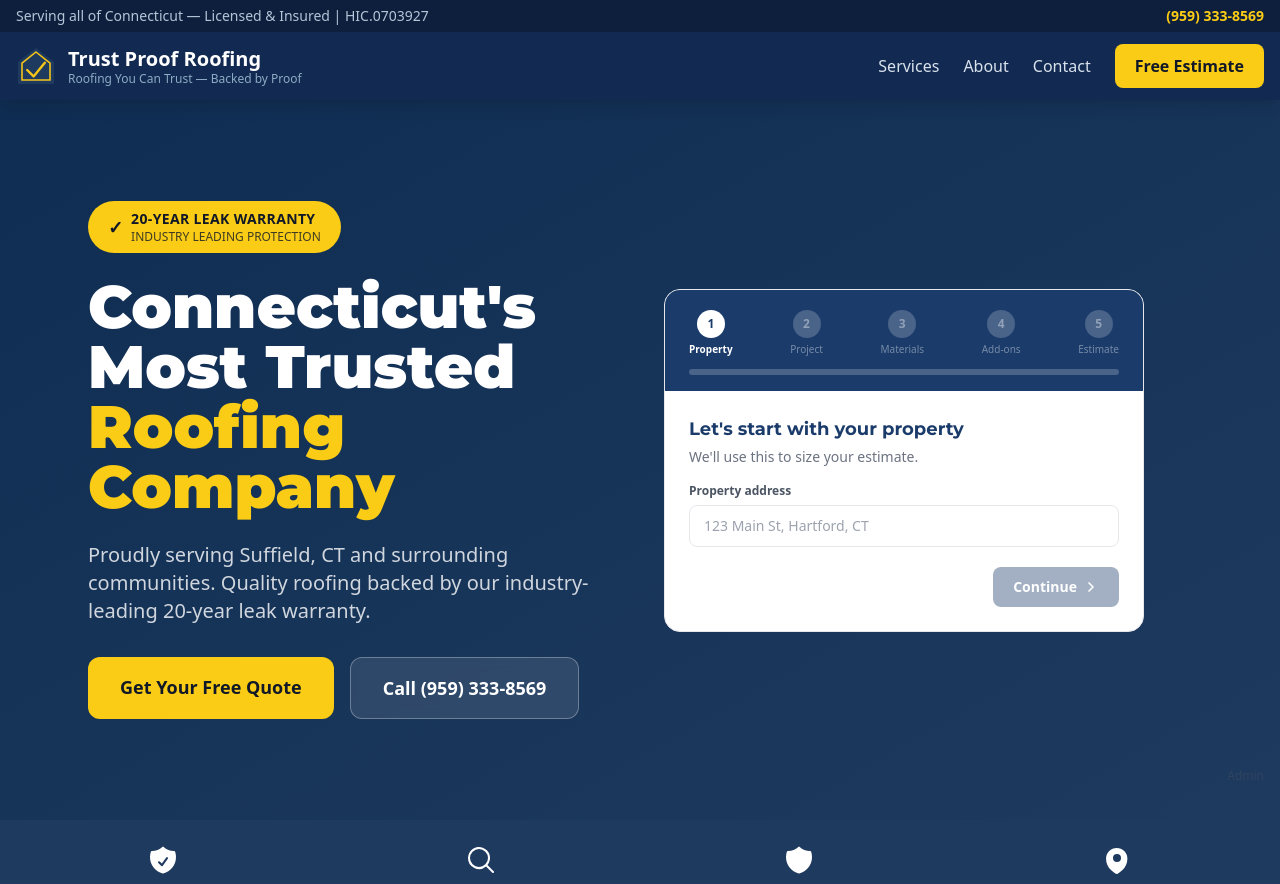
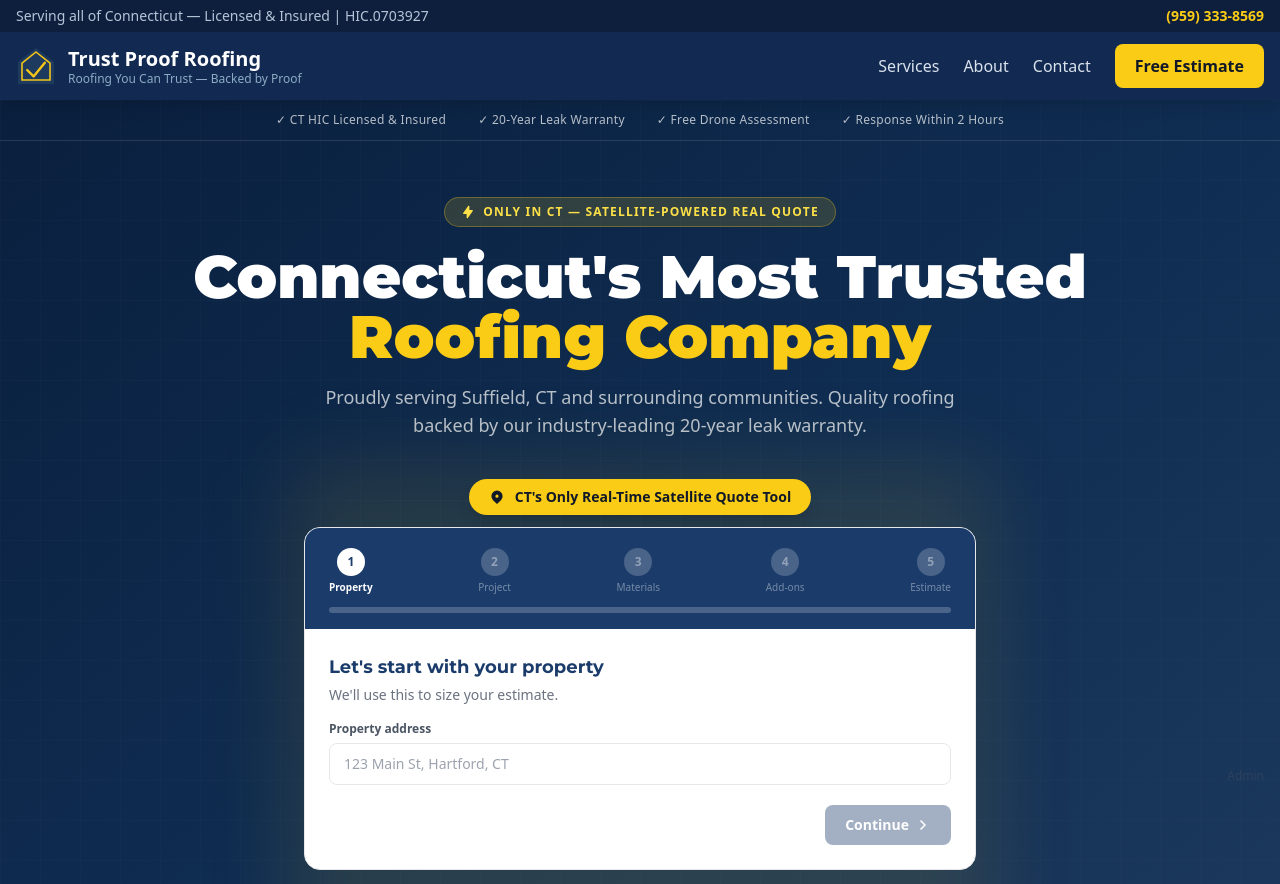
Before and after one commit to solarprolab/trust-proof-roofing, a Next.js app: page / in a window 1280 px wide. Shown: the top 884 px of the page. Built offline with nearby package versions, Linux system fonts and the light colour scheme.

Commit message:
Trust Proof Roofing: hero centered with quote tool as primary CTA

```diff
--- a/src/app/page.tsx
+++ b/src/app/page.tsx
@@ -55,43 +55,57 @@ export default function HomePage() {
       <script type="application/ld+json" dangerouslySetInnerHTML={{ __html: JSON.stringify(faqSchema) }} />
 
       {/* Hero */}
-      <section className="relative min-h-[90vh] flex items-center overflow-hidden bg-gradient-to-br from-[#0f2d52] to-[#1e3a5f]">
-        {/* Content */}
-        <div className="relative max-w-6xl mx-auto px-6 py-24 grid grid-cols-1 lg:grid-cols-2 gap-12 items-center">
-          {/* Left: Copy */}
-          <div className="text-white">
-            <div className="inline-flex items-center gap-2 bg-yellow-400 text-gray-900 font-bold px-5 py-2 rounded-full mb-6">
-              <span className="text-lg">✓</span>
-              <div>
-                <div className="text-sm font-extrabold tracking-wide">20-YEAR LEAK WARRANTY</div>
-                <div className="text-xs font-medium opacity-80">INDUSTRY LEADING PROTECTION</div>
-              </div>
+      <section className="relative overflow-hidden bg-gradient-to-br from-[#0a1f3d] via-[#0f2d52] to-[#1e3a5f]">
+        <div className="absolute inset-0 opacity-5" style={{backgroundImage: 'linear-gradient(rgba(255,255,255,0.3) 1px, transparent 1px), linear-gradient(90deg, rgba(255,255,255,0.3) 1px, transparent 1px)', backgroundSize: '40px 40px'}} />
+        <div className="relative border-b border-white/10 py-3">
+          <div className="max-w-6xl mx-auto px-6 flex flex-wrap items-center justify-center gap-x-8 gap-y-1">
+            {['✓ CT HIC Licensed & Insured','✓ 20-Year Leak Warranty','✓ Free Drone Assessment','✓ Response Within 2 Hours'].map(t => (
+              <span key={t} className="text-white/70 text-xs font-medium tracking-wide">{t}</span>
+            ))}
+          </div>
+        </div>
+        <div className="relative max-w-5xl mx-auto px-6 pt-14 pb-20">
+          <div className="text-center mb-10">
+            <div className="inline-flex items-center gap-2 bg-yellow-400/15 border border-yellow-400/30 text-yellow-300 text-xs font-bold px-4 py-1.5 rounded-full mb-5 tracking-widest uppercase">
+              <svg className="w-3.5 h-3.5" fill="currentColor" viewBox="0 0 20 20"><path fillRule="evenodd" d="M11.3 1.046A1 1 0 0112 2v5h4a1 1 0 01.82 1.573l-7 10A1 1 0 018 18v-5H4a1 1 0 01-.82-1.573l7-10a1 1 0 011.12-.38z" clipRule="evenodd"/></svg>
+              Only in CT — Satellite-Powered Real Quote
             </div>
-            <h1 className="text-5xl md:text-6xl font-black leading-tight mb-6">
+            <h1 className="text-4xl sm:text-5xl lg:text-6xl font-black text-white leading-tight mb-4">
               Connecticut&apos;s Most Trusted<br />
               <span className="text-yellow-400">Roofing Company</span>
             </h1>
-            <p className="text-xl text-white/80 max-w-xl mb-8">
+            <p className="text-white/70 text-lg max-w-2xl mx-auto">
               Proudly serving Suffield, CT and surrounding communities. Quality roofing backed by our industry-leading 20-year leak warranty.
             </p>
-            <div className="flex flex-wrap gap-4">
-              <Link
-                href="/contact"
-                className="bg-yellow-400 hover:bg-yellow-300 text-gray-900 font-bold px-8 py-4 rounded-xl text-lg transition-all hover:shadow-xl hover:-translate-y-0.5"
-              >
-                Get Your Free Quote
-              </Link>
-              <a
-                href={`tel:${SITE.phone.replace(/\D/g, '')}`}
-                className="bg-white/10 hover:bg-white/20 border border-white/30 text-white font-bold px-8 py-4 rounded-xl text-lg transition-colors backdrop-blur-sm"
-              >
-                Call {SITE.phone}
-              </a>
+          </div>
+          <div className="relative max-w-2xl mx-auto">
+            <div className="absolute -inset-4 bg-yellow-400/10 rounded-3xl blur-2xl" />
+            <div className="relative flex justify-center mb-3">
+              <div className="inline-flex items-center gap-2.5 bg-yellow-400 text-gray-900 text-sm font-black px-5 py-2 rounded-full shadow-lg">
+                <svg className="w-4 h-4" fill="currentColor" viewBox="0 0 20 20"><path fillRule="evenodd" d="M5.05 4.05a7 7 0 119.9 9.9L10 18.9l-4.95-4.95a7 7 0 010-9.9zM10 11a2 2 0 100-4 2 2 0 000 4z" clipRule="evenodd"/></svg>
+                CT&apos;s Only Real-Time Satellite Quote Tool
+              </div>
             </div>
-          </div>
-
-          <div className="w-full lg:w-[480px] flex-shrink-0">
-            <InstantQuote />
+            <div className="relative">
+              <InstantQuote />
+            </div>
+            <div className="relative mt-4 grid grid-cols-3 gap-3">
+              {[
+                {icon:'🛰️',label:'Satellite Roof Measurement',sub:'Auto-detects your roof size'},
+                {icon:'💰',label:'Real Price Range',sub:'Not a "call for pricing" runaround'},
+                {icon:'🚁',label:'Free Drone Followup',sub:'Exact price confirmed on-site'},
+              ].map(p => (
+                <div key={p.label} className="bg-white/[0.08] border border-white/10 rounded-xl p-3 text-center">
+                  <div className="text-xl mb-1">{p.icon}</div>
+                  <div className="text-white text-xs font-semibold leading-tight">{p.label}</div>
+                  <div className="text-white/50 text-[10px] mt-0.5">{p.sub}</div>
+                </div>
+              ))}
+            </div>
+            <div className="relative mt-5 text-center">
+              <span className="text-white/40 text-sm">Prefer to talk? </span>
+              <a href="tel:9593338569" className="text-yellow-400 font-bold text-sm hover:text-yellow-300 transition-colors">Call (959) 333-8569 →</a>
+            </div>
           </div>
         </div>
       </section>
```
